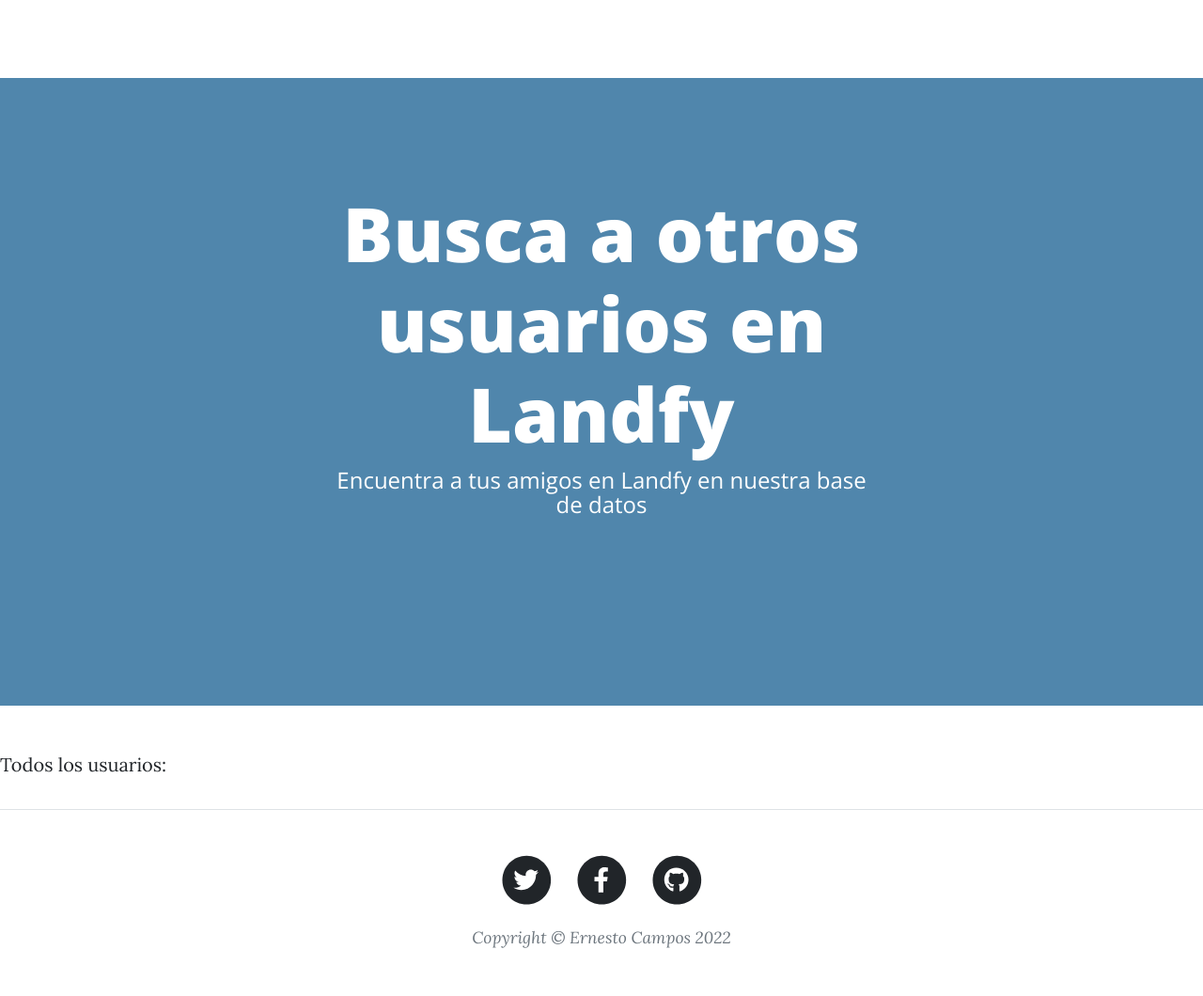
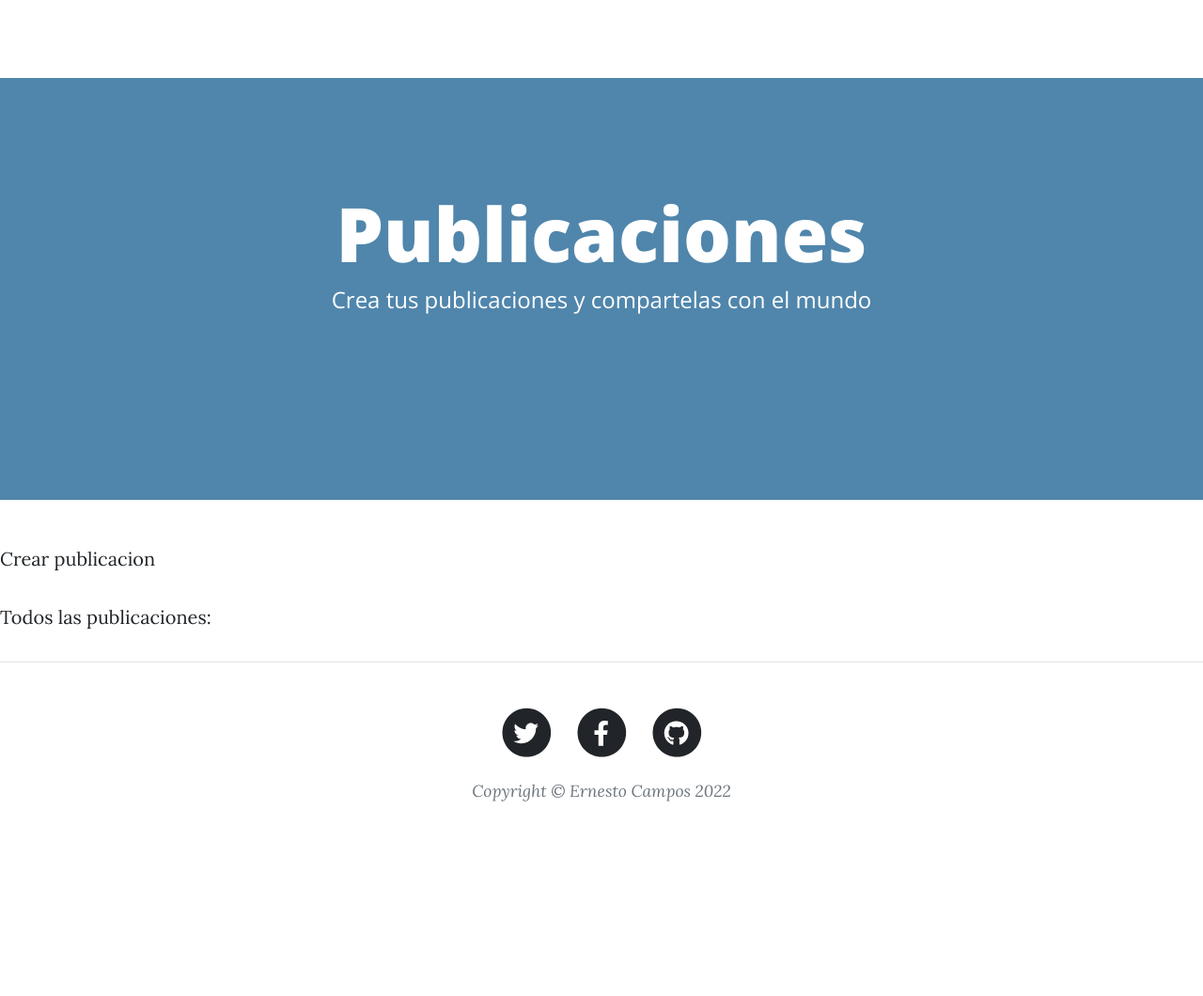
Before and after one commit to ErnestoCampos/Proyecto-Horizonte, a Django app: page /clase/publicacion/listado in a window 1280 px wide. Shown: the whole page at 94% size. After the commit the page ends 903 px from the top, so only its background shows below. Run offline with Django 4.2, Linux system fonts and the light colour scheme; data that the repository does not hold is empty; some libraries are stand-ins or nearby versions.

Commit message:
Version 1.2

```diff
--- a/clase/templates/form/listado_publicaciones.html
+++ /dev/null
@@ -1,18 +0,0 @@
-{% extends 'index\index.html' %}
-
-{% block Encabezado %}
-<h1>Busca a otros usuarios en Landfy</h1>
-<span class="subheading">Encuentra a tus amigos en Landfy en nuestra base de datos</span>
-<a href={% url 'crear_publicaciones' %}></a>
-{% endblock Encabezado %}
-
-
-{% block Formulario %}
-
-<p> Todos los usuarios:</p>
-{% for publicaciones in listado_usuarios %}
-
-<li>{{publicaciones}}</li>
-
-{% endfor %}
-{% endblock Formulario %}
--- /dev/null
+++ b/clase/templates/form/publicacion_listado.html
@@ -0,0 +1,20 @@
+{% extends 'index\index.html' %}
+
+{% block Encabezado %}
+<h1>Publicaciones</h1>
+<span class="subheading">Crea tus publicaciones y compartelas con el mundo</span>
+{% endblock Encabezado %}
+
+{% block Funciones %}
+<a href={% url 'crear_publicacion' %}>Crear publicacion</a>
+{% endblock Funciones %}
+
+{% block Formulario %}
+
+<p> Todos las publicaciones:</p>
+{% for publicaciones in publicacion_listado %}
+
+<li>{{publicaciones}}</li>
+
+{% endfor %}
+{% endblock Formulario %}
--- a/clase/views.py
+++ b/clase/views.py
@@ -1,7 +1,7 @@
 import re
 from urllib import request
 from django.http import HttpResponse
-from django.shortcuts import render
+from django.shortcuts import redirect, render
 from clase.models import Comentario, Posts, Usuario
 from clase.forms import Formulario_Comentario, Formulario_Publicacion, Formulario_Usuario, Usuario_Busqueda, Publicacion_Crear
 from index.views import publicaciones
@@ -71,8 +71,7 @@ def lista_usuarios(request):
 
 def publicacion_listado(request):
     publicaciones_usuarios = Posts.objects.all()
-    return render(request, 'form/listado_publicaciones.html', {'listado_usuarios': publicaciones_usuarios})
-    pass
+    return render(request, 'form/publicacion_listado.html', {'publicaciones_usuarios': publicaciones_usuarios})
 
 def crear_publicacion(request):
     if request.method == 'POST':
@@ -85,11 +84,10 @@ def crear_publicacion(request):
             FechaDePublicacion=data["FechaDePublicacion"]
             )
             nueva_publicacion.save()
-            return render(request, 'index/index.html', {'nuevo_usuario': nueva_publicacion})
+            return redirect(request, 'form/listado_publicaciones.html', {'nueva_publicacion': nueva_publicacion})
 
     formulario_cp = Publicacion_Crear()
     return render(request, 'form/listado_publicaciones.html', {})
-    pass
 
 def borrar_publicacion(request): pass
 
--- a/index/Templates/index/index.html
+++ b/index/Templates/index/index.html
@@ -31,7 +31,7 @@
                         <li class="nav-item"><a class="nav-link px-lg-3 py-3 py-lg-4" href={% url 'About' %}>Sobre Mi</a></li>
                         <li class="nav-item"><a class="nav-link px-lg-3 py-3 py-lg-4" href={% url 'Formulario' %}>Registrate</a></li>
                         <li class="nav-item"><a class="nav-link px-lg-3 py-3 py-lg-4" href={% url 'lista_usuarios' %}>Busqueda</a></li>
-                        <li class="nav-item"><a class="nav-link px-lg-3 py-3 py-lg-4" href={% url 'publicaciones' %}>Publicaciones</a></li>
+                        <li class="nav-item"><a class="nav-link px-lg-3 py-3 py-lg-4" href={% url 'publicacion_listado' %}>Publicaciones</a></li>
                         <li class="nav-item"><a class="nav-link px-lg-3 py-3 py-lg-4" href={% url 'Comentarios' %}>Reseñas</a></li>
                     </ul>
                 </div>
```
Also changed, not shown: other parts of index/Templates/index/index.html (+1 -0 lines).
